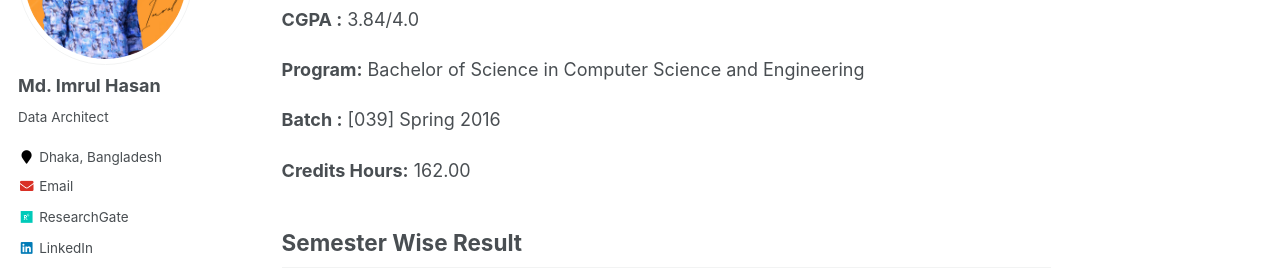
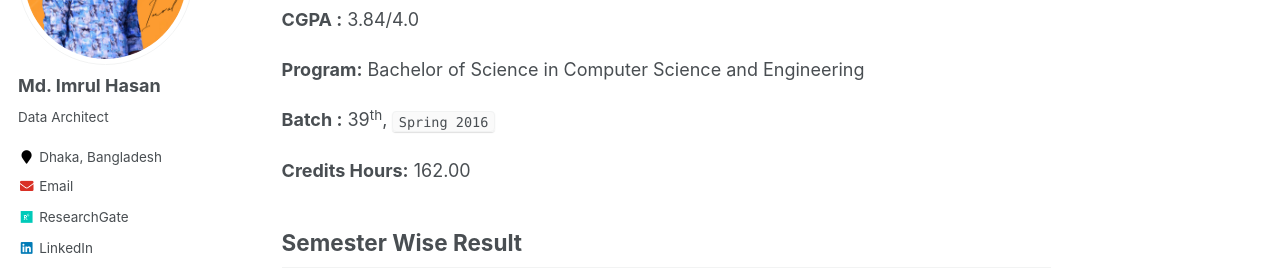
Before and after one commit to imrulhasandata/imrulhasandata, a Jekyll site: the page built from _education/2020-bsc.md, in a window 1280 px wide and 900 px high. Shown: the part 228-499 px from the top of the window. Built offline with Jekyll 4.4.1, drawn with Linux system fonts in a browser that asks for light colours; some web fonts are replaced.

Commit message:
educ:icon

```diff
--- a/_education/2020-bsc.md
+++ b/_education/2020-bsc.md
@@ -13,7 +13,7 @@ logo: "assets/icons/uap.svg"
 
 **Program:** Bachelor of Science in Computer Science and Engineering
 
-**Batch :** [039] Spring 2016
+**Batch :** 39<sup>th</sup>, `Spring 2016`
 
 **Credits Hours:** 162.00
 
```
